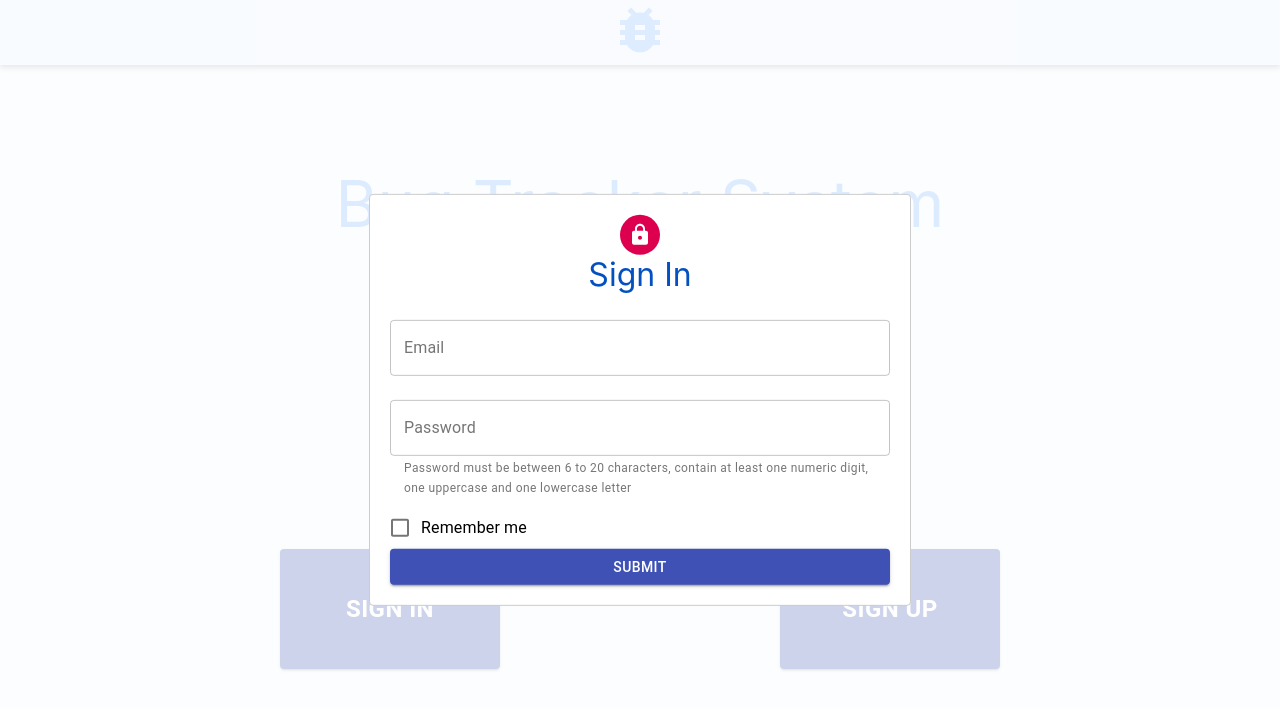
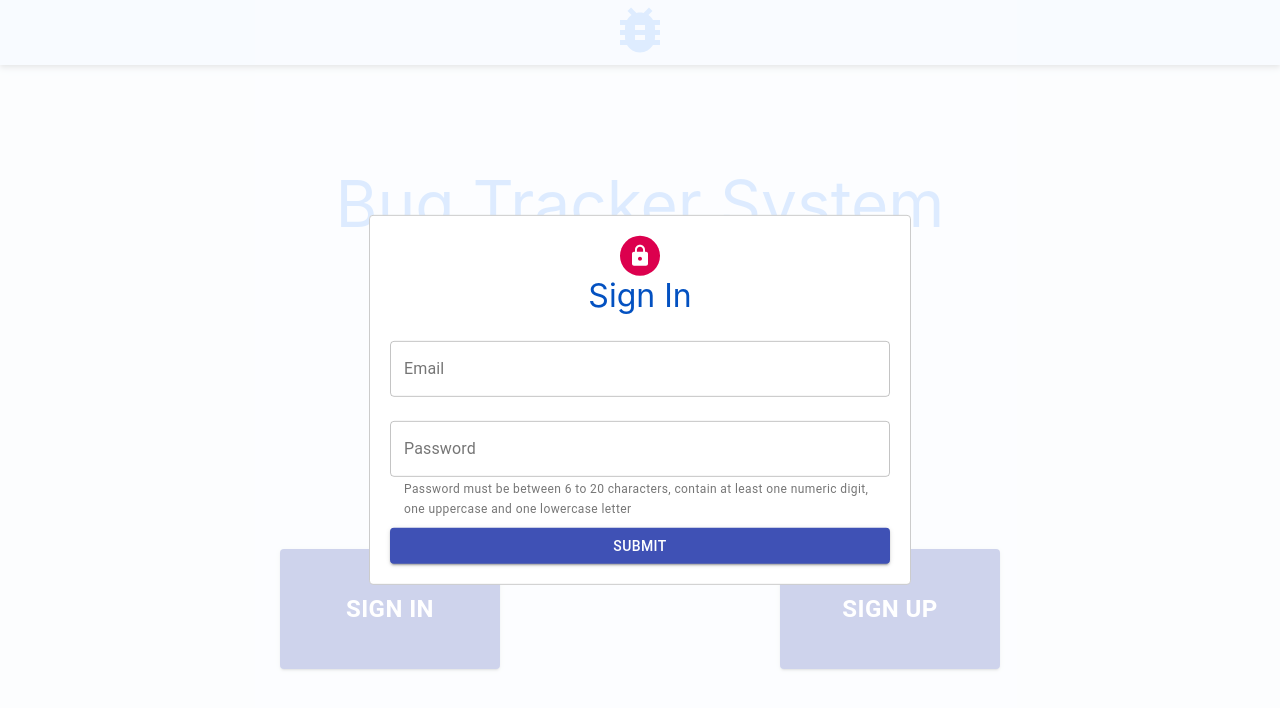
Before and after one commit to olehferents/bug-tracker-frontend, a React (Create React App) app: page / in a window 1280 px wide. Both pictures are taken after a click on the button "SIGN IN". Shown: the top 708 px of the page. Built offline with nearby package versions, Linux system fonts and the light colour scheme.

Commit message:
Render error message when log in, add log out

```diff
--- a/src/actions/auth.js
+++ b/src/actions/auth.js
@@ -23,11 +23,10 @@ export const signUp = (formData) => {
 
             if (status === 200) {
                 dispatch({type: SIGN_UP + SUCCESS, payload: true});
-            } else {
-                dispatch({type: SIGN_UP + FAILED, payload: false});
             }
         } catch (e) {
             console.log(e);
+            dispatch({type: SIGN_UP + FAILED, payload: false});
         }
     }
 };
@@ -43,12 +42,25 @@ export const signIn = (formData) => {
             localStorage.setItem(ACCESS_TOKEN, data.token);
 
             if (status === 200) {
-                dispatch({type: SIGN_IN + SUCCESS, payload: true});
-            } else {
-                dispatch({type: SIGN_IN + FAILED, payload: false});
+                dispatch({type: SIGN_IN + SUCCESS,payload: true});
             }
         } catch (e) {
-            console.log(e);
+            const {data} = e.response;
+
+            dispatch({
+                type: SIGN_IN + FAILED,
+                payload: {
+                    success: false,
+                    error: data.message
+                }
+            });
         }
     }
 };
+
+export const logOut = () => {
+    return async dispatch => {
+        localStorage.removeItem(ACCESS_TOKEN);
+        dispatch({type: LOG_OUT, payload: true})
+    }
+};
--- a/src/components/Header/Menu/Menu.js
+++ b/src/components/Header/Menu/Menu.js
@@ -9,6 +9,8 @@ import {makeStyles} from '@material-ui/core/styles';
 import ExitToAppIcon from '@material-ui/icons/ExitToApp';
 import GroupIcon from '@material-ui/icons/Group';
 import {NavLink} from 'react-router-dom';
+import {useDispatch} from 'react-redux';
+import {logOut} from '../../../actions/auth';
 
 const useStyles = makeStyles({
     menu: {
@@ -23,6 +25,13 @@ const useStyles = makeStyles({
 
 const Menu = () => {
     const styles = useStyles();
+
+    const dispatch = useDispatch();
+
+    const handleExitButton = () => {
+        dispatch(logOut());
+    };
+
     return (
         <Box className={styles.menu}>
             <NavLink to='/projects'>
@@ -48,7 +57,7 @@ const Menu = () => {
                     <AccountCircleIcon className={styles.menuIcon}/>
                 </IconButton>
             </NavLink>
-            <IconButton>
+            <IconButton onClick={handleExitButton}>
                 <ExitToAppIcon className={styles.menuIcon}/>
             </IconButton>
         </Box>
--- a/src/components/HomePage/Auth/SignIn.js
+++ b/src/components/HomePage/Auth/SignIn.js
@@ -5,19 +5,24 @@ import Grid from '@material-ui/core/Grid';
 import FormControl from '@material-ui/core/FormControl';
 import TextField from '@material-ui/core/TextField';
 import Button from '@material-ui/core/Button';
-import Checkbox from '@material-ui/core/Checkbox';
-import FormControlLabel from '@material-ui/core/FormControlLabel';
 import {formHelperText} from '../../../const/auth';
 import {useDispatch, useSelector} from 'react-redux';
 import {getIsEmailValid, getIsPasswordValid} from '../../../reducers/form';
 import {validateForm} from '../../../utils';
 import {CHANGE_IS_EMAIL_VALID, CHANGE_IS_PASSWORD_VALID} from '../../../actions/form';
+import {signIn} from '../../../actions/auth';
+import {getErrorMessage} from '../../../reducers/auth';
+import Typography from '@material-ui/core/Typography';
 
 const useStyles = makeStyles({
     root: {
         width: '500px',
         display: 'flex',
         flexDirection: 'column',
+    },
+    errorSignInText: {
+        color: '#e57373',
+        fontWeight: 'bold',
     },
 });
 
@@ -27,21 +32,19 @@ const SignIn = () => {
     const [helperText] = useState(formHelperText);
     const [email, setEmail] = useState(null);
     const [password, setPassword] = useState(null);
-    const [rememberMe, setRememberMe] = useState(false);
 
     const dispatch = useDispatch();
 
     const isEmailValid = useSelector(state => getIsEmailValid(state));
     const isPasswordValid = useSelector(state => getIsPasswordValid(state));
+    const errorMessage = useSelector(state => getErrorMessage(state));
 
-    const handleInputs = (event, isChecked) => {
+    const handleInputs = (event) => {
         const {name, value} = event.currentTarget;
         if (name === 'email') {
             setEmail(value);
         } else if (name === 'password') {
             setPassword(value);
-        } else if (name === 'rememberMe') {
-            setRememberMe(isChecked);
         }
     };
 
@@ -51,6 +54,7 @@ const SignIn = () => {
 
     const submit = () => {
         validate();
+        dispatch(signIn({email, password}));
     };
 
     return (
@@ -81,7 +85,7 @@ const SignIn = () => {
                         variant="outlined"
                         label="Email"
                         onChange={handleInputs}
-                        error={!isEmailValid}
+                        error={!isEmailValid && errorMessage}
                         helperText={!isEmailValid && helperText.email}
                         onFocus={() => dispatch({type: CHANGE_IS_EMAIL_VALID, payload: true})}
                     />
@@ -98,29 +102,28 @@ const SignIn = () => {
                         label="Password"
                         type="password"
                         onChange={handleInputs}
-                        error={!isPasswordValid}
+                        error={!isPasswordValid || errorMessage}
                         helperText={helperText.password}
                         onFocus={() => dispatch({type: CHANGE_IS_PASSWORD_VALID, payload: true})}
                     />
                 </FormControl>
             </Grid>
+            {errorMessage &&
             <Grid
                 container
+                fullWidth
+                margin="normal"
+                justify="center"
                 alignItems="center"
-                fullWidth
             >
-                <FormControlLabel
-                    label="Remember me"
-                    control={
-                        <Checkbox
-                            name="rememberMe"
-                            color="primary"
-                            onChange={handleInputs}
-                        />
-                    }
+                <Typography
+                    variant="subtitle1"
+                    gutterBottom
+                    className={styles.errorSignInText}
                 >
-                </FormControlLabel>
-            </Grid>
+                    {errorMessage}
+                </Typography>
+            </Grid>}
             <Grid
                 container
                 fullWidth
--- a/src/components/HomePage/Auth/SignUp.js
+++ b/src/components/HomePage/Auth/SignUp.js
@@ -26,7 +26,7 @@ const useStyles = makeStyles({
         flexDirection: 'column',
     },
     successSignUpText: {
-        color: '#357a38',
+        color: '#81c784',
         fontWeight: 'bold',
     },
 });
--- a/src/components/HomePage/HomePage.js
+++ b/src/components/HomePage/HomePage.js
@@ -1,11 +1,19 @@
 import React from 'react';
-import {useSelector} from 'react-redux';
+import {useDispatch, useSelector} from 'react-redux';
 import {getIsSignedIn} from '../../reducers/auth';
 import Welcome from './WelcomeBlock/Welcome';
 import Dashboard from './Dashboard/Dashboard';
+import {ACCESS_TOKEN} from '../../const/auth';
+import {SIGN_IN, SUCCESS} from '../../actions/auth';
 
 const HomePage = () => {
     const isSignedIn = useSelector(state => getIsSignedIn(state));
+
+    const token = localStorage.getItem(ACCESS_TOKEN);
+    const dispatch = useDispatch();
+    if (token) {
+        dispatch({type: SIGN_IN + SUCCESS, payload: true});
+    }
     return (
         <div>
             {isSignedIn ? <Dashboard/> : <Welcome/>}
--- a/src/reducers/auth.js
+++ b/src/reducers/auth.js
@@ -3,7 +3,7 @@ import {SIGN_UP, SIGN_IN, LOG_OUT, moduleName, SUCCESS, FAILED} from '../actions
 const initialState = {
     isSignedUp: false,
     isSignedIn: false,
-    isSignedOut: true,
+    errorMessage: '',
 };
 
 export const auth = (state = initialState, action) => {
@@ -28,7 +28,13 @@ export const auth = (state = initialState, action) => {
         case SIGN_IN + FAILED:
             return {
                 ...state,
-                isSignedIn: payload,
+                isSignedIn: payload.signIn,
+                errorMessage: payload.error,
+            };
+        case LOG_OUT:
+            return {
+                ...state,
+                isSignedIn: !payload,
             };
         default:
             return state;
@@ -38,6 +44,4 @@ export const auth = (state = initialState, action) => {
 export const getState = state => state[moduleName];
 export const getIsSignedUp = state => getState(state).isSignedUp;
 export const getIsSignedIn = state => getState(state).isSignedIn;
-export const getIsSignedOut = state => getState(state).isSignedOut;
-export const getIsLoading = state => getState(state).isLoading;
-export const getIsFailed = state => getState(state).isFailed;
+export const getErrorMessage = state => getState(state).errorMessage;
```
